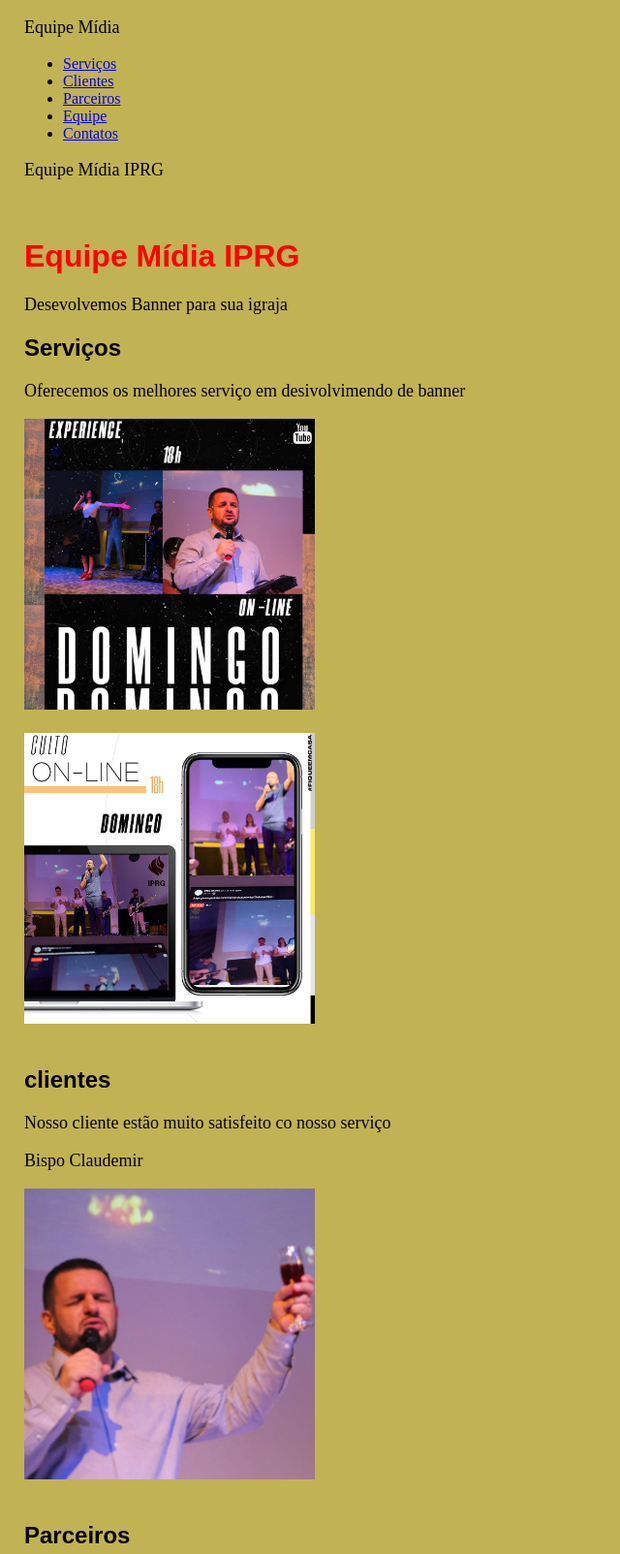
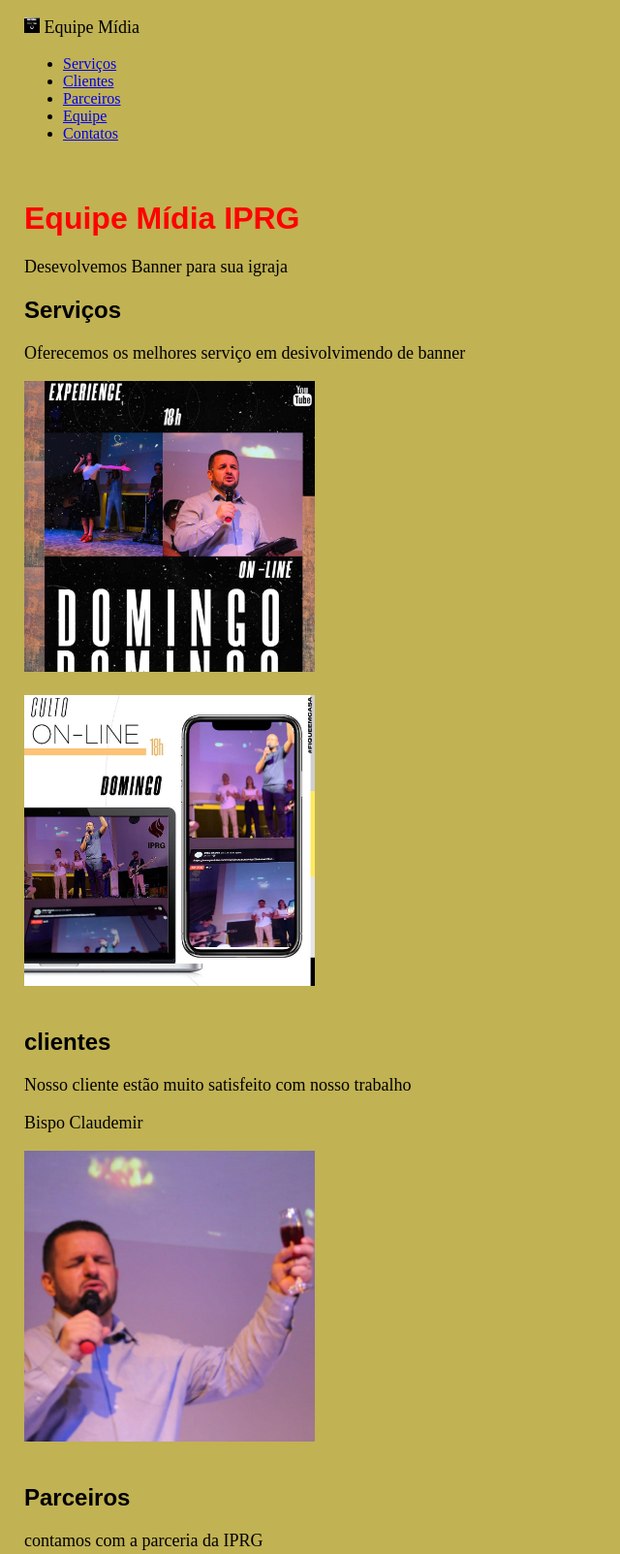
Before and after one commit to RudsonDantas/aula-html5-css3, a plain HTML site: page index.html in a window 1280 px wide. Shown: the top 1603 px of the page at 97% size, without its empty margins (0-640 px from the left). Drawn offline with Linux system fonts and the light colour scheme.

Commit message:
adicinamento do icon e instagram do bispo

```diff
--- a/index.html
+++ b/index.html
@@ -4,11 +4,12 @@
        <meta charset= "utf-8">
        <title>Equipe Mídia IPRG</title>
        <link rel="stylesheet" type="text/css" href="css3/style.css">
+       <link rel="icon" type= "text/icon" href="icon/favicon.ico">
    </head>
 
    <body>
        <nav>
-           <p>Equipe Mídia</p>
+           <p><img src= "icon/favicon-16x16.png"> Equipe Mídia </p>
            <ul>
                <li><a href= "#Serviços"> Serviços</a></li>
                <li><a href= "#Clientes">Clientes</a></li>
@@ -17,7 +18,6 @@
                <li><a href="#Contatos">Contatos</a></li>
            </ul>
        </nav>
-       <p>Equipe Mídia IPRG</p>
 
        <header>
            <h1>Equipe Mídia IPRG</h1>
@@ -37,12 +37,13 @@
 
         <section id="Clientes">
             <h2>clientes</h2>
-            <p>Nosso cliente estão muito satisfeito co nosso serviço</p>
+            <p>Nosso cliente estão muito satisfeito com nosso trabalho</p>
             <div>
                 <p> Bispo Claudemir</p>
+
             </div>
             <div>
-                 <img src= "img/cliente.jpg" class = "img_padrao">
+                <a href ="https://www.instagram.com/prclaudemir/" target= "_blank"><img src= "img/cliente.jpg" class = "img_padrao"></a>
             </div>
         </section>
 
@@ -56,7 +57,7 @@
         </section>
         <section Id= "Equipe">
             <h2>Equipe</h2>
-            <p>nossa equipe de mídia são compostar por</p>
+            <p>nossa equipe de mídia são compostar por:</p>
             <p>Vanderson</p>
             <h3>Banner, Edição de Foto, Administrador do Instragram e auxilia da Live no OBS</h3>
             <a href="https://www.instagram.com/vanderson_vg_/" target= "_blank"><img src= "img/Vanderson.jpg" class = "img_padrao" ></a>
```
Also changed, not shown: favicon.ico (added), icon/favicon-16x16.png (added), icon/favicon-32x32.png (added), icon/favicon.ico (added).
